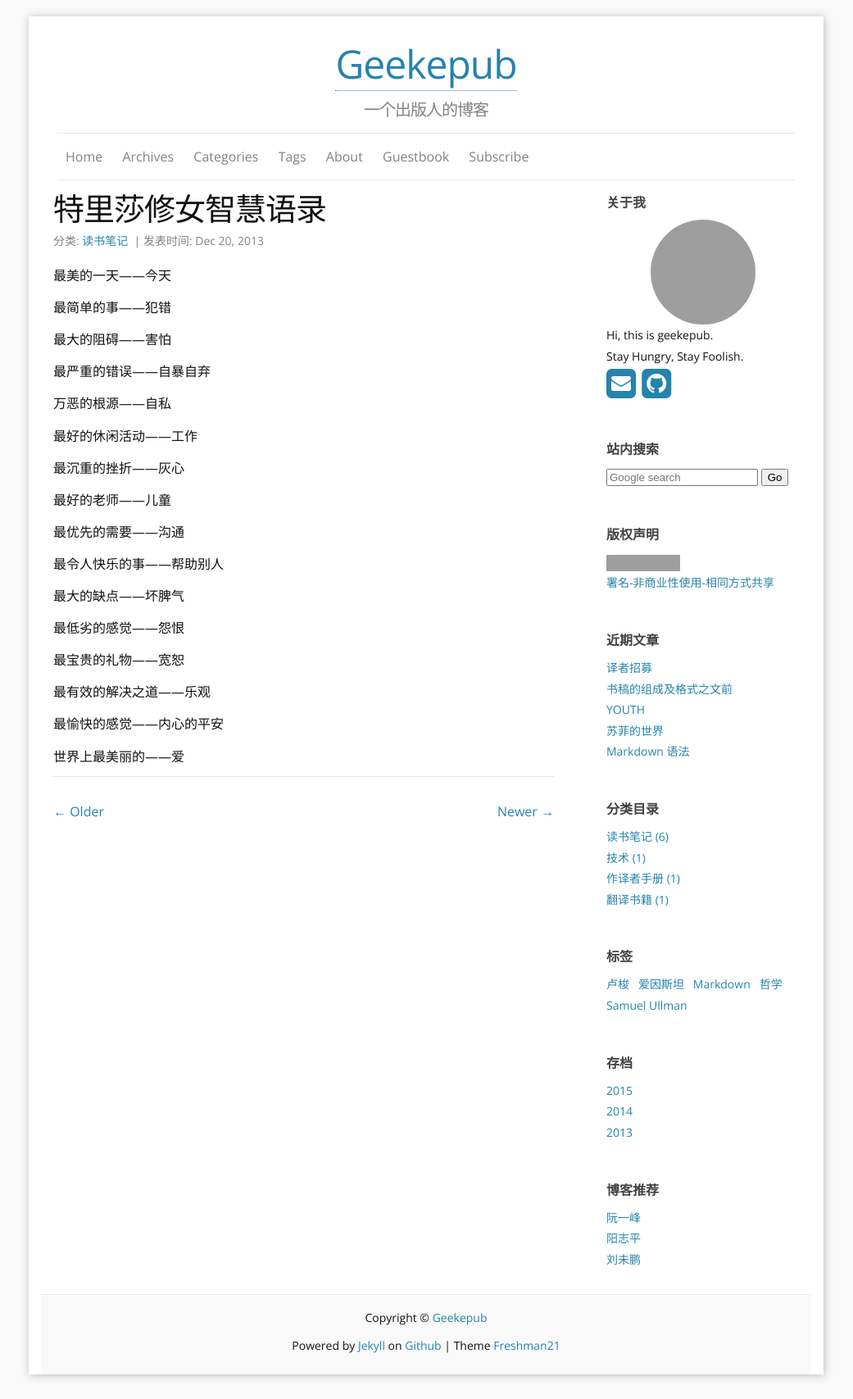
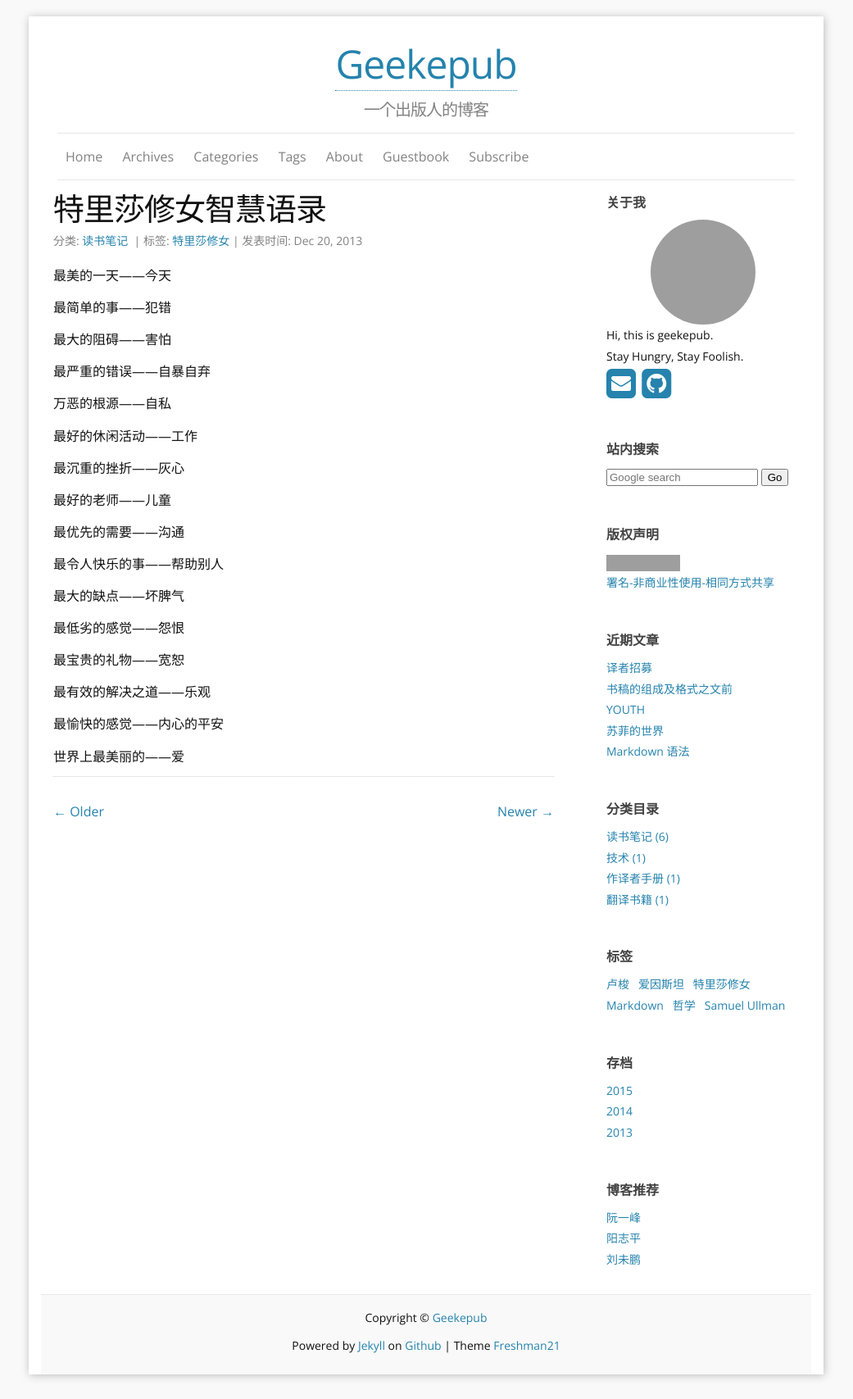
Before and after one commit to geekepub/geekepub.github.io, a Jekyll site: the page built from _posts/2013-12-20-特里莎修女智慧语录.md, in a window 1280 px wide. Shown: the whole page at 82% size, without its empty margins (120-1161 px from the left). Built offline with Jekyll 4.4.1, drawn with Linux system fonts in a browser that asks for light colours; nearby versions of some CDN libraries; comment, search, counter and statistics services are not loaded; grey boxes are pictures that could not be loaded.

Commit message:
Update 2013-12-20-特里莎修女智慧语录.md

```diff
--- a/_posts/2013-12-20-特里莎修女智慧语录.md
+++ b/_posts/2013-12-20-特里莎修女智慧语录.md
@@ -3,6 +3,8 @@ layout: post
 title: 特里莎修女智慧语录
 author: geekepub
 category: 读书笔记
+tags:
+- 特里莎修女
 comments: true
 ---
 
```
